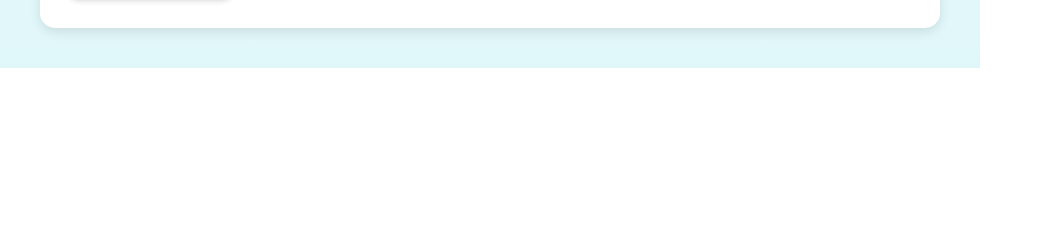
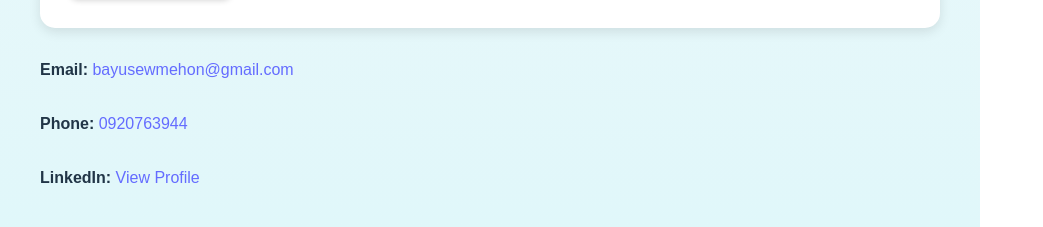
Before and after one commit to simon21728/simon, a React (Vite) app in the folder myapp/: page /contact in a window 1280 px wide. Shown: the part 929-1156 px from the top of the page, without its empty margins (0-1043 px from the left). Before the commit the page ends 997 px from the top, so only its background shows below. Built offline with nearby package versions, Linux system fonts and the light colour scheme.

Commit message:
finalize product

```diff
--- a/myapp/src/pages/Contact.jsx
+++ b/myapp/src/pages/Contact.jsx
@@ -177,6 +177,37 @@ function Contact() {
             </p>
           )}
         </div>
+        <div className="moreinfo-item">
+          <strong>Email:</strong>{" "}
+          <a
+            href="mailto:bayusewmehon@gmail.com"
+            className="hover:underline"
+          >
+            bayusewmehon@gmail.com
+          </a>
+        </div>
+
+        <div className="moreinfo-item">
+          <strong>Phone:</strong>{" "}
+          <a
+            href="tel:0920763944"
+            className="hover:underline"
+          >
+            0920763944
+          </a>
+        </div>
+
+        <div className="moreinfo-item">
+          <strong>LinkedIn:</strong>{" "}
+          <a
+            href="https://www.linkedin.com/in/sewmehon-bayu-96131b162/"
+            target="_blank"
+            rel="noopener noreferrer"
+            className="hover:underline"
+          >
+            View Profile
+          </a>
+        </div>
       </div>
     </div>
   );
```
